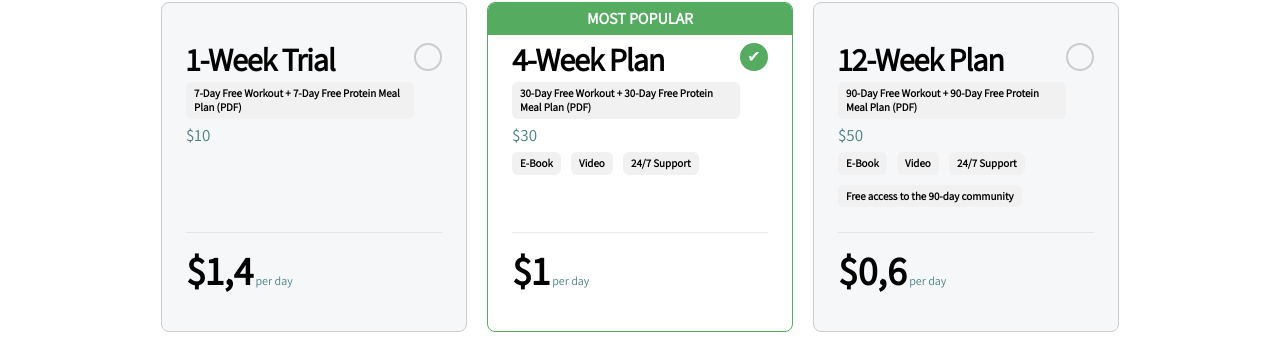
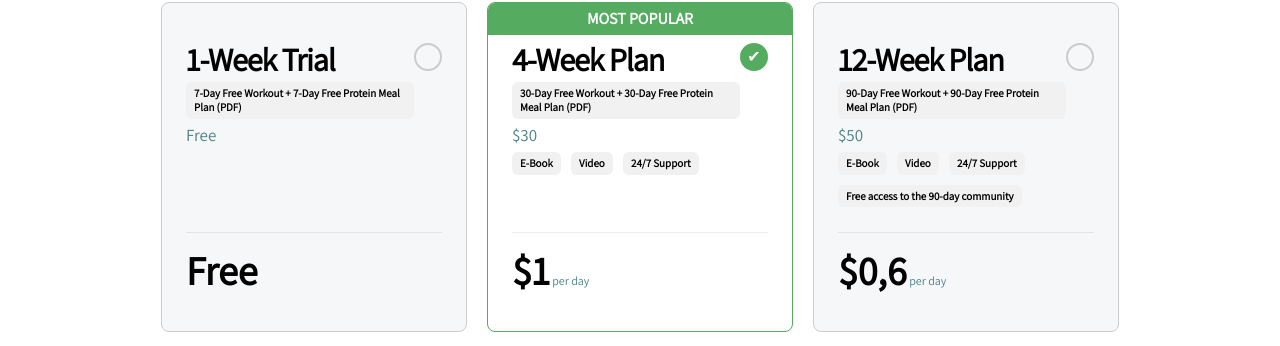
Before and after one commit to AVEG-DHH/FormQuestionAVE, a React (Vite) app: page /checkout in a window 1280 px wide. Shown: the part 198-544 px from the top of the page. Built offline with nearby package versions, Linux system fonts and the light colour scheme.

Commit message:
fix/update price for 1 week

```diff
--- a/src/components/chooseplan/index.jsx
+++ b/src/components/chooseplan/index.jsx
@@ -40,9 +40,9 @@ const ChoosePlan = () => {
         {
             name: '1-Week Trial',
             label: '7-Day Free Workout + 7-Day Free Protein Meal Plan (PDF)',
-            originalPrice: '$10',
-            highlightedPrice: '$1,4',
-            perDay: ' per day',
+            originalPrice: 'Free',
+            highlightedPrice: 'Free',
+            perDay: '',
             mostPopular: false,
             planDetail: [],
         },
```
